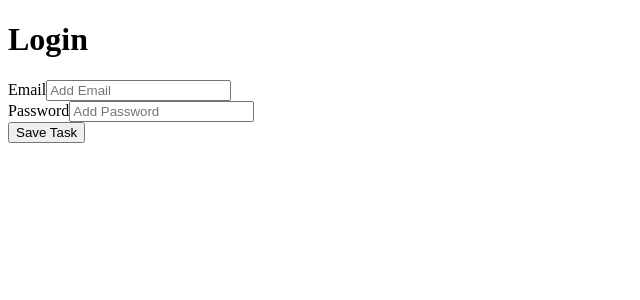
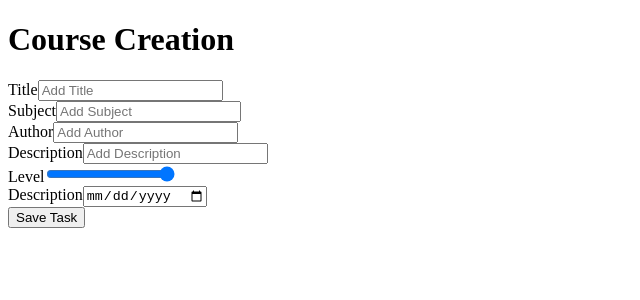
Before and after one commit to VedS1/CourseConnected, a React (Create React App) app in the folder educational-app/: page / in a window 1280 px wide. Shown: the top 300 px of the page, without its empty margins (0-640 px from the left). Built offline with nearby package versions, Linux system fonts and the light colour scheme; no server answers.

Commit message:
Make coursecreationpage the default

```diff
--- a/educational-app/src/App.js
+++ b/educational-app/src/App.js
@@ -7,7 +7,7 @@ const App = () => {
 
   return(
     <div>
-      <Login />
+      <CourseCreationPage />
     </div>
   )
 }
```
Also changed, not shown: educational-app/src/components/loginAndRegister/Register.js (added).
